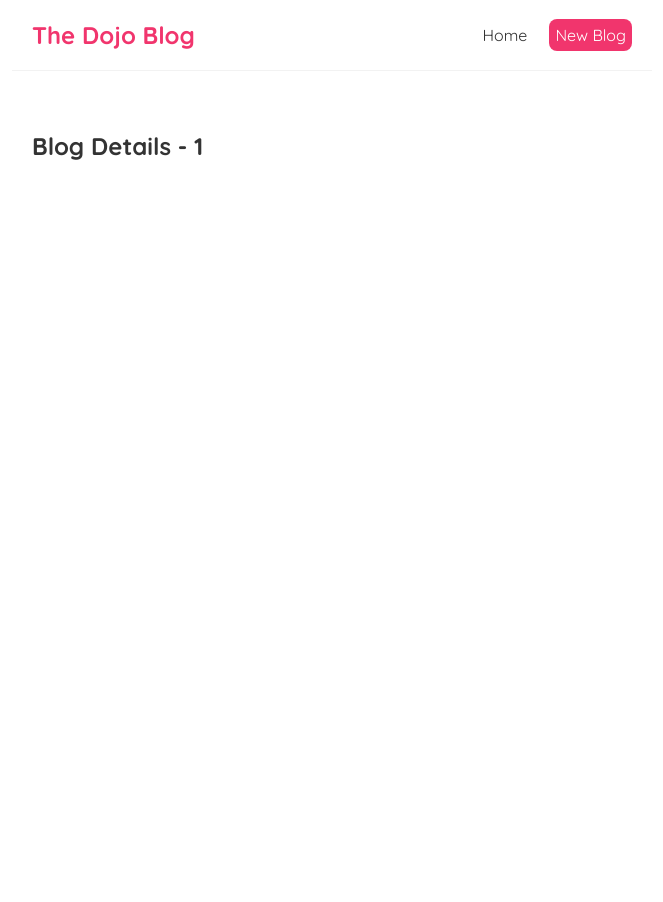
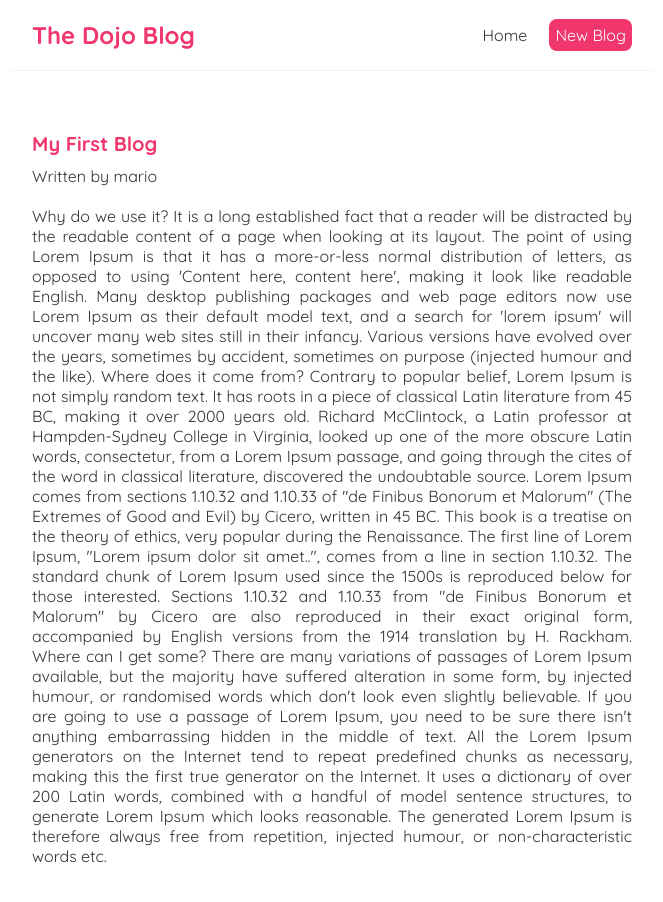
Before and after one commit to GabrielNogueiraBR/full-react-tutorial, a React (Create React App) app: page /blogs/1 in a window 1280 px wide. Shown: the top 902 px of the page, without its empty margins (308-971 px from the left). Before the commit the page ends 800 px from the top, so only its background shows below. Built offline with nearby package versions, Linux system fonts and the light colour scheme; data requests are answered from the project's data file.

Commit message:
Reusing Custom Hooks

```diff
--- a/src/BlogDetails.js
+++ b/src/BlogDetails.js
@@ -1,12 +1,22 @@
 import { useParams } from "react-router";
+import useFetch from "./useFetch";
 
 const BlogDetails = () => {
 
     const { id } = useParams();
+    const { data: blog, error, isPending } = useFetch('http://localhost:8000/blogs/'+ id);
 
     return (
         <div className="blog-details">
-            <h2>Blog Details - {id}</h2>
+            { isPending && <div>Loading...</div>}
+            { error && <div>{error}</div>}
+            { blog && (
+                <article>
+                    <h2>{blog.title}</h2>
+                    <p>Written by {blog.author}</p>
+                    <div>{blog.body}</div>
+                </article>
+            )}
         </div>
     );
 }
--- a/src/index.css
+++ b/src/index.css
@@ -51,3 +51,14 @@
 .blog-preview a {
   text-decoration: none;
 }
+
+/* blog details page */
+.blog-details h2 {
+  font-size: 20px;
+  color: #f1356d;
+  margin-bottom: 10px;
+}
+.blog-details div {
+  margin: 20px 0;
+  text-align: justify;
+}
```
